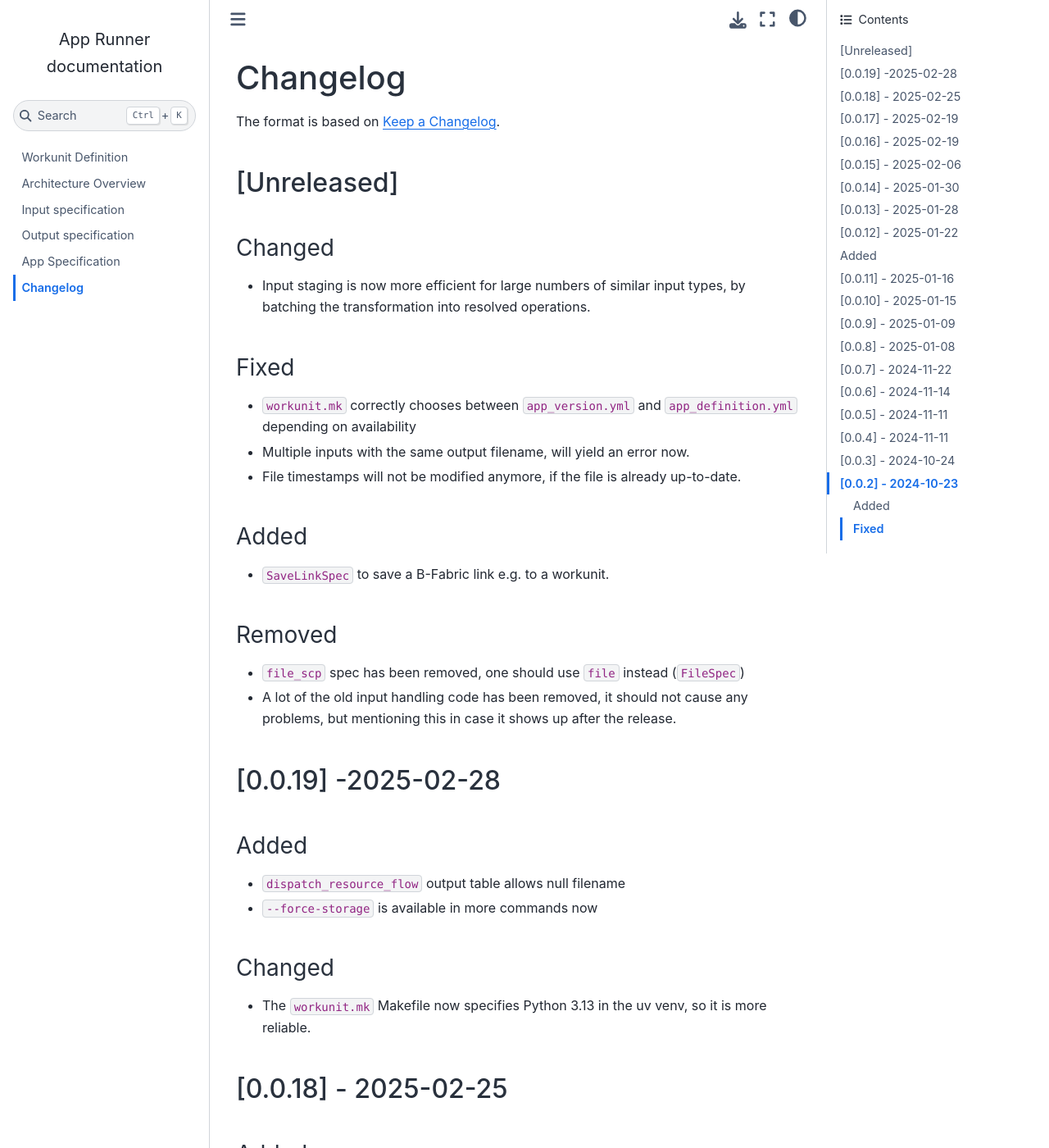
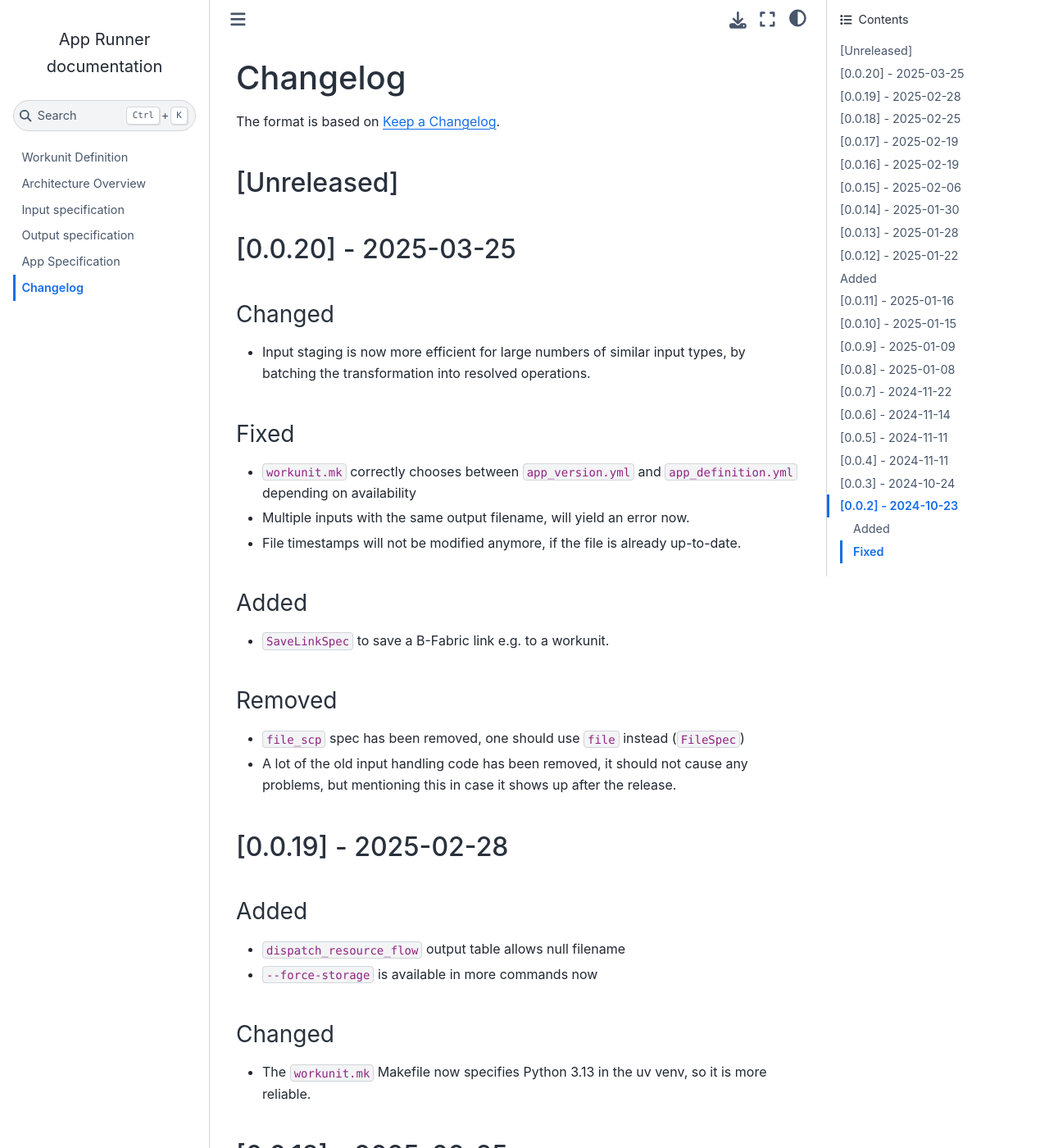
Before and after one commit to fgcz/bfabricPy, a Sphinx documentation site: the page built from bfabric_app_runner/docs/changelog.md, in a window 1280 px wide and 1400 px high. Shown: the whole window at 82% size. Built offline with Sphinx 7.4.7 and the Sphinx Book theme 1.1.4, drawn with Linux system fonts in a browser that asks for light colours.

Commit message:
app_runner 0.0.20

```diff
--- a/bfabric_app_runner/docs/changelog.md
+++ b/bfabric_app_runner/docs/changelog.md
@@ -3,6 +3,8 @@
 The format is based on [Keep a Changelog](https://keepachangelog.com/en/1.1.0/).
 
 ## \[Unreleased\]
+
+## \[0.0.20\] - 2025-03-25
 
 ### Changed
 
@@ -25,7 +27,7 @@ The format is based on [Keep a Changelog](https://keepachangelog.com/en/1.1.0/).
 - A lot of the old input handling code has been removed, it should not cause any problems, but mentioning this in case
     it shows up after the release.
 
-## \[0.0.19\] -2025-02-28
+## \[0.0.19\] - 2025-02-28
 
 ### Added
 
```
Also changed, not shown: 1 other file.
